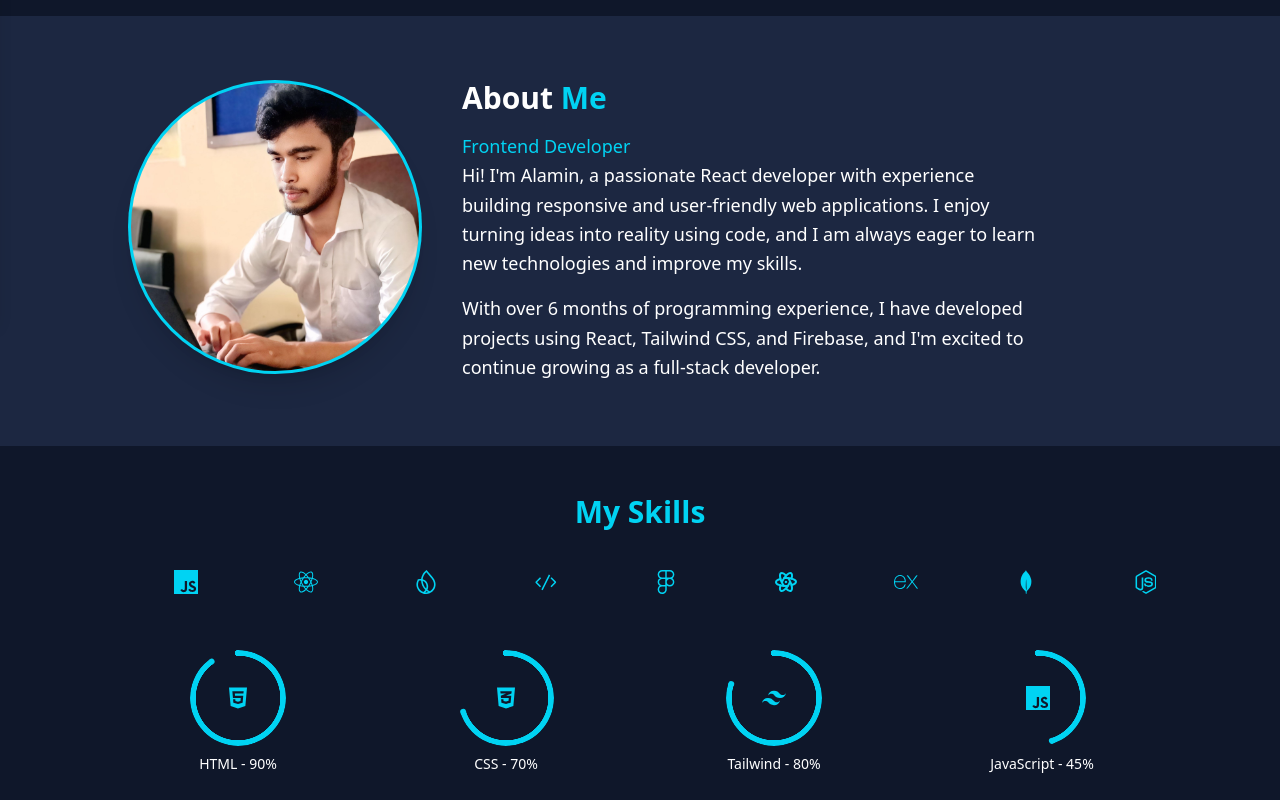
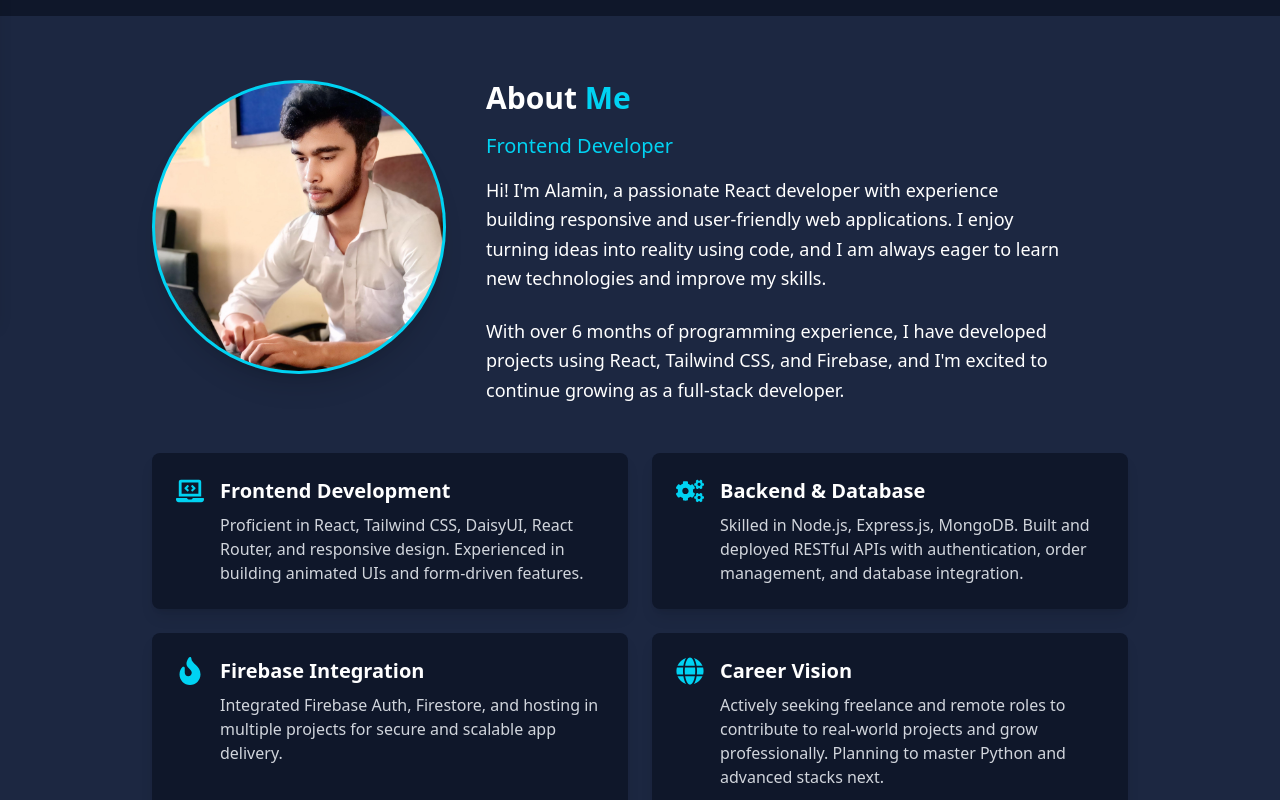
Before and after one commit to malamin59/my-portfolio-repo, a React (Vite) app: page / in a window 1280 px wide. Shown: the part 480-1280 px from the top of the page. Built offline with nearby package versions, Linux system fonts and the light colour scheme.

Commit message:
update about section and added more information

```diff
--- a/src/Pages/About/About.jsx
+++ b/src/Pages/About/About.jsx
@@ -1,37 +1,96 @@
+import { FaLaptopCode, FaCogs, FaFire, FaGlobe } from "react-icons/fa";
+import { motion } from "framer-motion";
 import myImage from "../../assets/unnamed.jpg";
+
 const About = () => {
-    return (
-    <div>
-         <section id="about" className="bg-[#1c2741] text-white py-16 px-6 md:px-20">
+  const cards = [
+    {
+      icon: <FaLaptopCode className="text-cyan-400" size={28} />,
+      title: "Frontend Development",
+      desc: "Proficient in React, Tailwind CSS, DaisyUI, React Router, and responsive design. Experienced in building animated UIs and form-driven features.",
+    },
+    {
+      icon: <FaCogs className="text-cyan-400" size={28} />,
+      title: "Backend & Database",
+      desc: "Skilled in Node.js, Express.js, MongoDB. Built and deployed RESTful APIs with authentication, order management, and database integration.",
+    },
+    {
+      icon: <FaFire className="text-cyan-400" size={28} />,
+      title: "Firebase Integration",
+      desc: "Integrated Firebase Auth, Firestore, and hosting in multiple projects for secure and scalable app delivery.",
+    },
+    {
+      icon: <FaGlobe className="text-cyan-400" size={28} />,
+      title: "Career Vision",
+      desc: "Actively seeking freelance and remote roles to contribute to real-world projects and grow professionally. Planning to master Python and advanced stacks next.",
+    },
+  ];
 
-      <div className="flex flex-col md:flex-row items-center md:items-start gap-10 max-w-5xl mx-auto">
-        {/* Image container */}
+  return (
+    <motion.section
+      id="about"
+      className="bg-[#1c2741] text-white py-16 px-6 max-w-5xl mx-auto"
+      initial={{ opacity: 0, y: 30 }}
+      animate={{ opacity: 1, y: 0 }}
+      transition={{ duration: 0.8, ease: "easeOut" }}
+    >
+      {/* Image and About text side by side */}
+      <motion.div
+        className="flex flex-col md:flex-row items-center md:items-start gap-10"
+        initial={{ opacity: 0, y: 20 }}
+        animate={{ opacity: 1, y: 0 }}
+        transition={{ delay: 0.2, duration: 0.6 }}
+      >
+        {/* Image */}
         <div className="relative">
           <div className="rounded-full bg-cyan-400 p-[3px] shadow-xl">
             <img
               src={myImage}
               alt="Al Amin"
-              className="rounded-full w-52 h-52 md:w-72 md:h-72 object-cover "
+              className="rounded-full w-52 h-52 md:w-72 md:h-72 object-cover"
             />
           </div>
         </div>
-        {/* Text content */}
-        <div className="max-w-xl text-lg leading-relaxed">
-          <h2 className="text-3xl font-bold mb-4  text-center md:text-left">About <small className='text-3xl  text-cyan-400 '> Me </small></h2>
-          <span className="text-cyan-400">Frontend Developer</span>
+
+        {/* Text */}
+        <div className="max-w-xl text-lg leading-relaxed space-y-6">
+          <h2 className="text-3xl font-bold mb-4 text-center md:text-left">
+            About <small className="text-3xl text-cyan-400">Me</small>
+          </h2>
+          <span className="text-cyan-400 text-xl block mb-4">Frontend Developer</span>
+
           <p>
-            Hi! I'm Alamin, a passionate React developer with experience building responsive and user-friendly web applications.
-            I enjoy turning ideas into reality using code, and I am always eager to learn new technologies and improve my skills.
+            Hi! I'm Alamin, a passionate React developer with experience building responsive and user-friendly web applications. I enjoy turning ideas into reality using code, and I am always eager to learn new technologies and improve my skills.
           </p>
-          <p className="mt-4">
-            With over 6 months of programming experience, I have developed projects using React, Tailwind CSS, and Firebase,
-            and I'm excited to continue growing as a full-stack developer.
+
+          <p>
+            With over 6 months of programming experience, I have developed projects using React, Tailwind CSS, and Firebase, and I'm excited to continue growing as a full-stack developer.
           </p>
         </div>
-      </div>
-    </section>
-    </div>
-    );
+      </motion.div>
+
+      {/* Cards below full width */}
+      <motion.div
+        className="grid gap-6 mt-12 lg:grid-cols-2"
+        initial={{ opacity: 0, y: 20 }}
+        animate={{ opacity: 1, y: 0 }}
+        transition={{ delay: 0.5, duration: 0.6 }}
+      >
+        {cards.map((card, idx) => (
+          <div
+            key={idx}
+            className="bg-[#0f172a] p-6 rounded-lg shadow-lg flex gap-4 items-start"
+          >
+            <div>{card.icon}</div>
+            <div>
+              <h3 className="text-xl font-semibold mb-2">{card.title}</h3>
+              <p className="text-gray-300">{card.desc}</p>
+            </div>
+          </div>
+        ))}
+      </motion.div>
+    </motion.section>
+  );
 };
 
 export default About;
```
